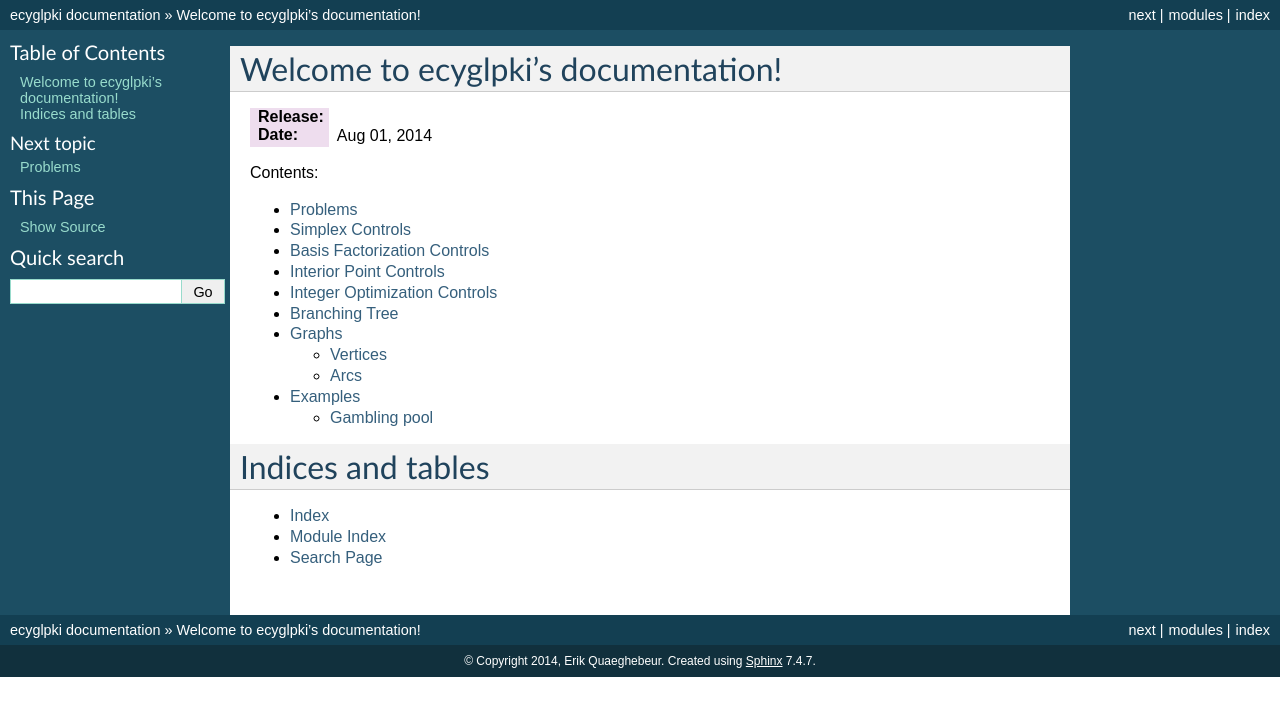
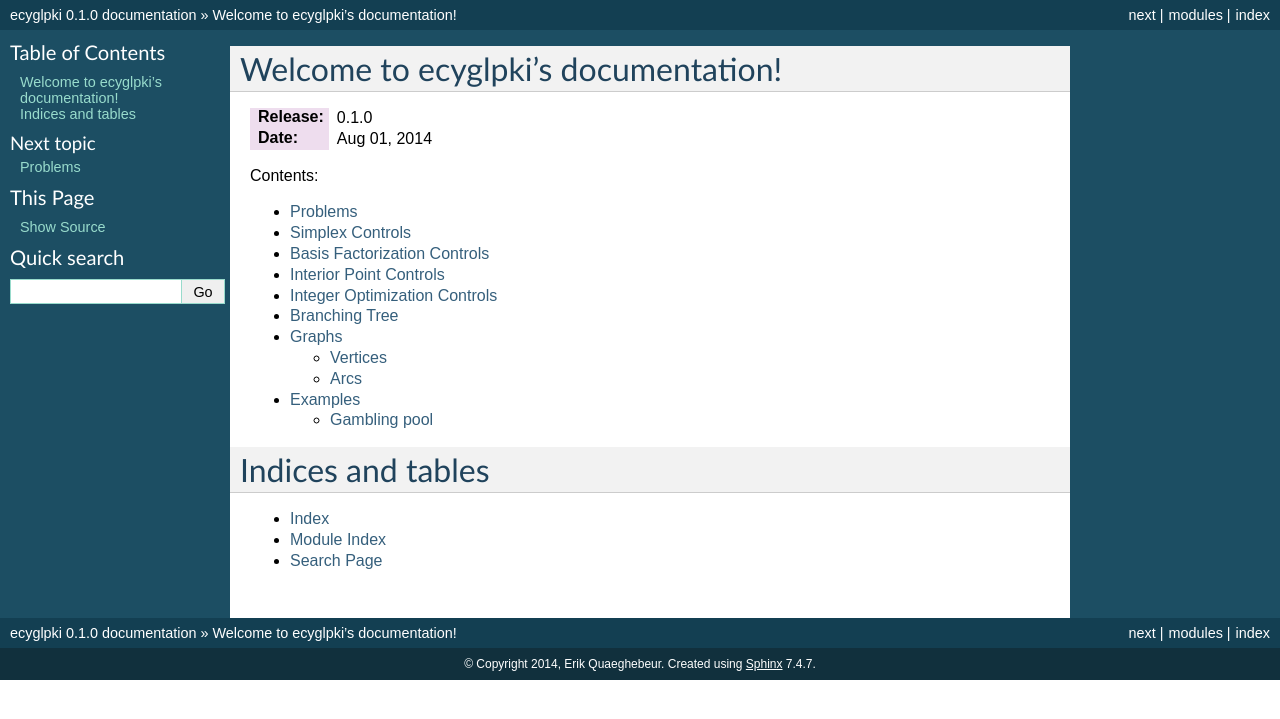
Before and after one commit to equaeghe/ecyglpki, a Sphinx documentation site: the page built from docs/source/index.rst, in a window 1280 px wide. Shown: the top 719 px of the page. Built offline with Sphinx 7.4.7, drawn with Linux system fonts in a browser that asks for light colours.

Commit message:
add version info: 0.1.0

```diff
--- a/docs/source/conf.py
+++ b/docs/source/conf.py
@@ -54,9 +54,9 @@ copyright = '2014, Erik Quaeghebeur'
 # built documents.
 #
 # The short X.Y version.
-version = ''
+version = '0.1.0'
 # The full version, including alpha/beta/rc tags.
-release = ''
+release = version
 
 # The language for content autogenerated by Sphinx. Refer to documentation
 # for a list of supported languages.
--- a/setup.py
+++ b/setup.py
@@ -47,6 +47,7 @@ classifiers = [
 setup(
     name = 'ecyglpki',
     description = 'A Cython GLPK interface',
+    version = '0.1.0',
     url = 'https://github.com/equaeghe/ecyglpki',
     author = 'Erik Quaeghebeur',
     author_email = 'ecyglpki@equaeghe.nospammail.net',
```
